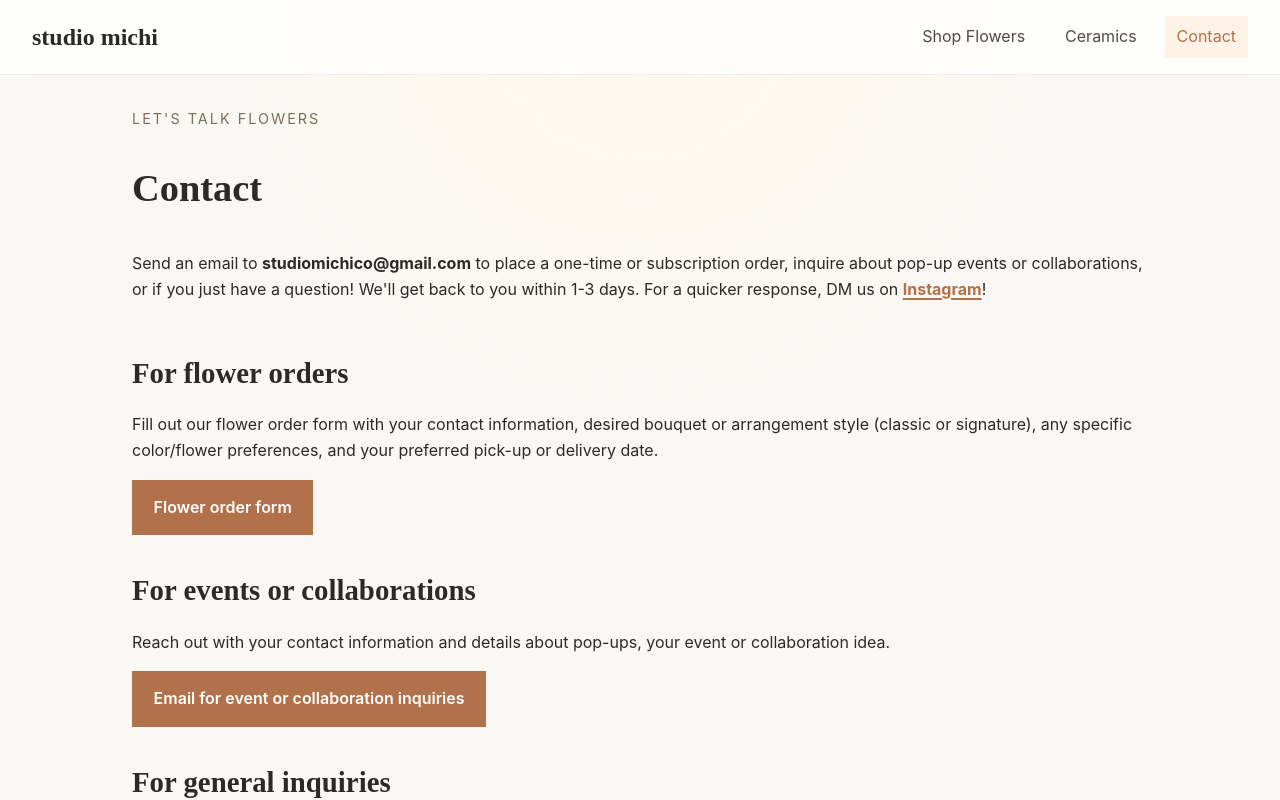
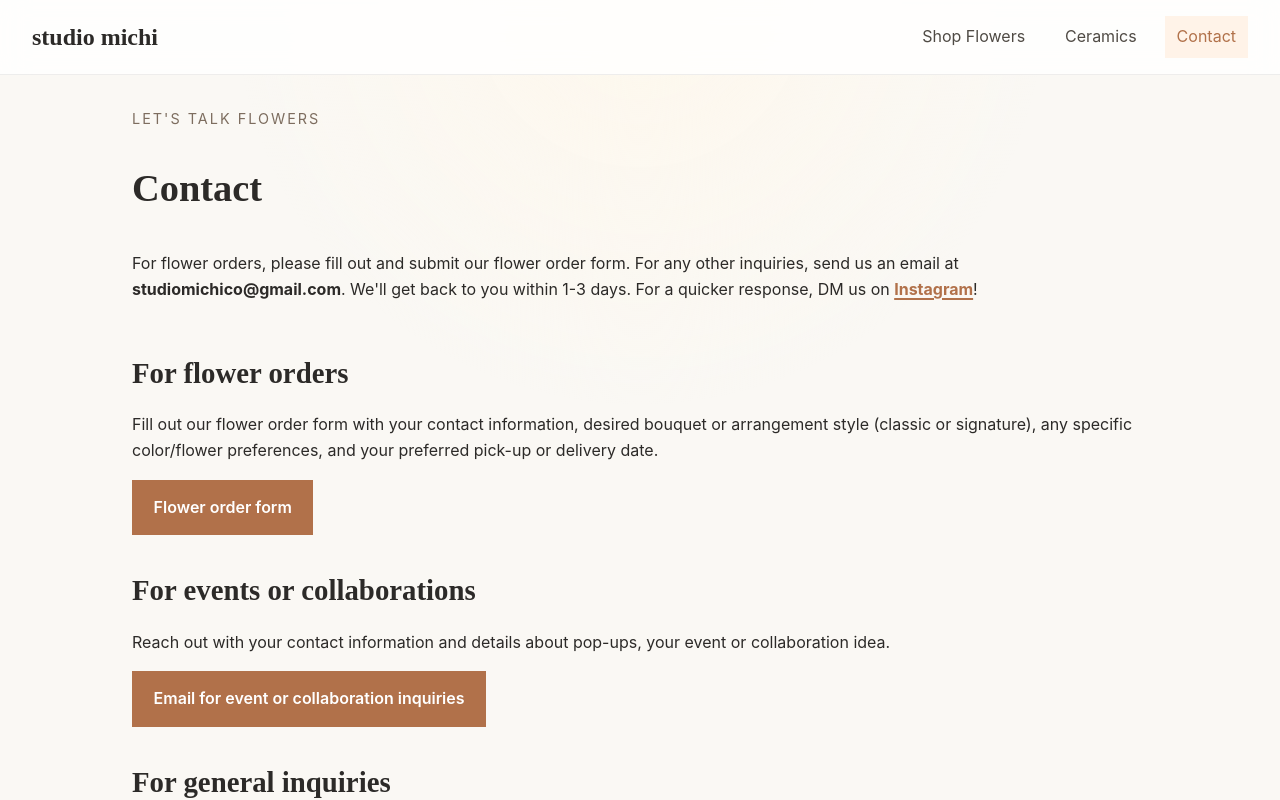
Before and after one commit to studiomichi/studiomichi.github.io, a React (Vite) app: page /contact in a window 1280 px wide. Shown: the top 800 px of the page. Built offline with nearby package versions, Linux system fonts and the light colour scheme.

Commit message:
Update contact description

```diff
--- a/src/pages/Contact.jsx
+++ b/src/pages/Contact.jsx
@@ -6,7 +6,7 @@ export default function Contact() {
       <div className="section-header">
         <p className="eyebrow">Let's talk flowers</p>
         <h1>Contact</h1>
-        <p>Send an email to <b>{studioEmailAddress}</b> to place a one-time or subscription order, inquire about pop-up events or collaborations, or if you just have a question! We'll get back to you within 1-3 days. For a quicker response, DM us on <b><a href="https://www.instagram.com/studiomichico/" target="_blank" rel="noopener noreferrer">Instagram</a></b>!</p>
+        <p>For flower orders, please fill out and submit our flower order form. For any other inquiries, send us an email at <b>{studioEmailAddress}</b>. We'll get back to you within 1-3 days. For a quicker response, DM us on <b><a href="https://www.instagram.com/studiomichico/" target="_blank" rel="noopener noreferrer">Instagram</a></b>!</p>
       </div>
 
       <div>
```
